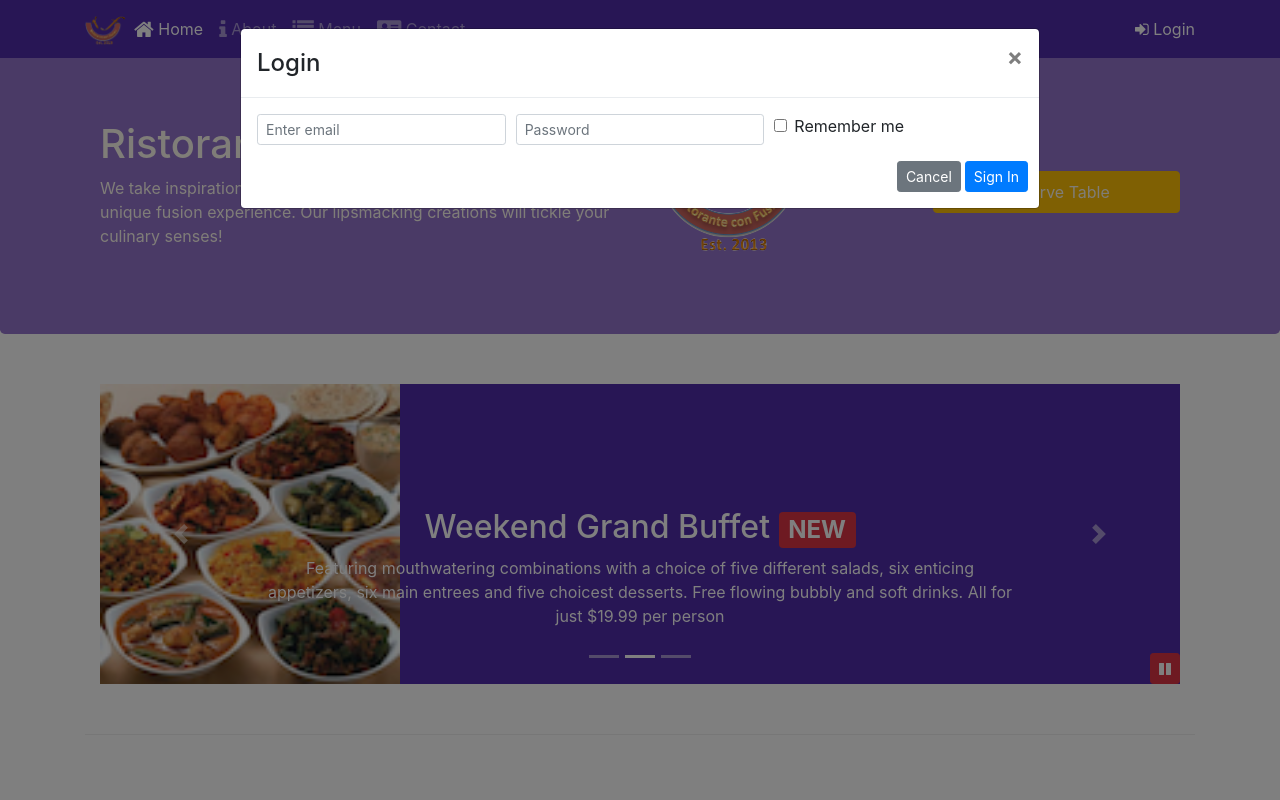
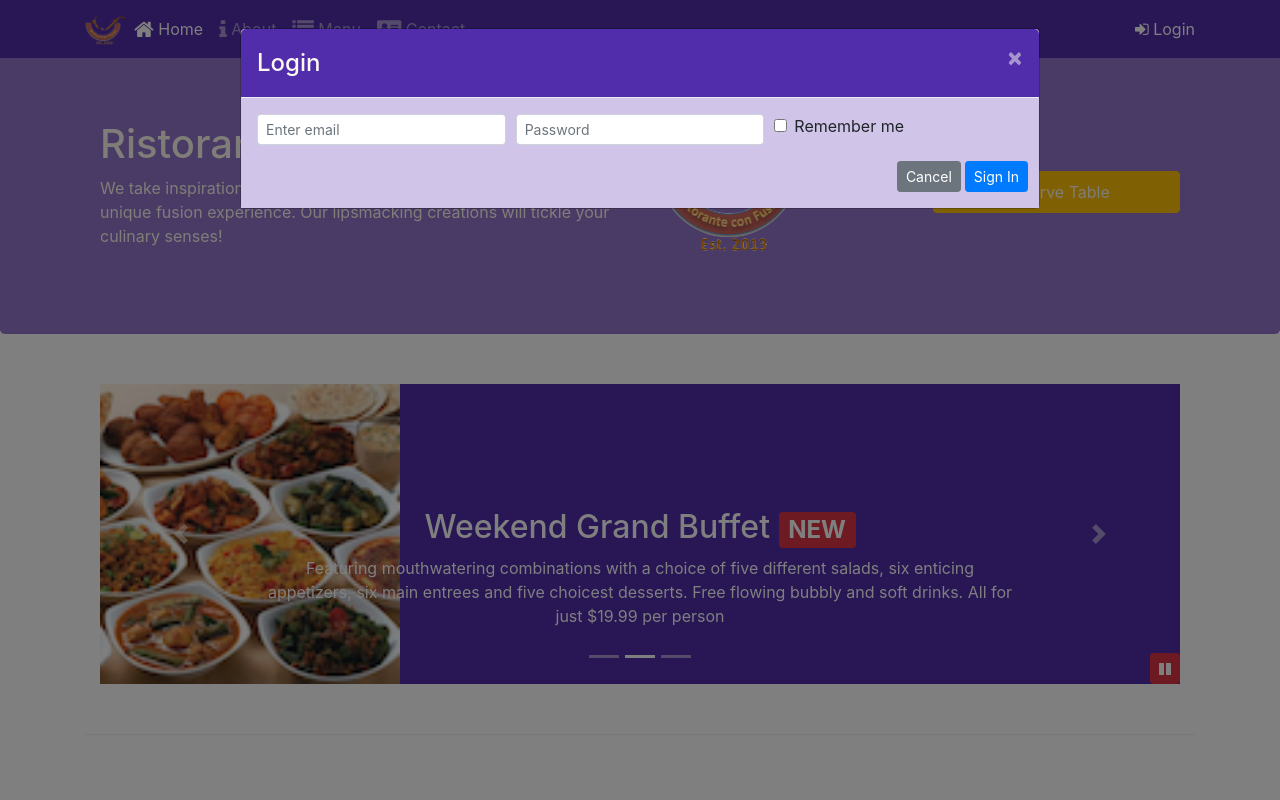
Before and after one commit to iamrumaan/bootstrap-tutorial, a website: page index.html in a window 1280 px wide. Both pictures are taken after a click on the link "Login". Shown: the top 800 px of the page. Drawn offline with nearby package versions, Linux system fonts and the light colour scheme.

Commit message:
Assignment 4

```diff
--- a/css/styles.less
+++ b/css/styles.less
@@ -74,3 +74,16 @@ body {
     position: absolute;
     bottom: 0px;
 }
+
+.modal-header {
+    background: @background-dark;
+    color: floralwhite;
+
+    .close {
+        color: floralwhite;
+    }
+}
+
+.modal-body {
+    background: @background-pale;
+}
--- a/css/styles.scss
+++ b/css/styles.scss
@@ -74,3 +74,16 @@ body {
     position: absolute;
     bottom: 0px;
 }
+
+.modal-header {
+    background: $background-dark;
+    color: floralwhite;
+
+    .close {
+        color: floralwhite;
+    }
+}
+
+.modal-body {
+    background: $background-pale;
+}
--- a/index.html
+++ b/index.html
@@ -30,7 +30,7 @@
                     <li class="nav-item"><a class="nav-link" href="./contactus.html"><span class="fa fa-address-card fa-lg"></span> Contact</a></li>
                 </ul>
                 <span class="navbar-text">
-                    <a data-toggle="modal" data-target="#loginmodal">
+                    <a id="LoginModalButton">
                         <span class="fa fa-sign-in"></span> Login
                     </a>
                 </span>
@@ -43,7 +43,7 @@
             <div class="modal-content">
                 <div class="modal-header">
                     <h4 class="modal-title">Reserve a Table</h4>
-                    <button type="button" class="close" data-dismiss="modal">
+                    <button id="reserveformmodaldismiss" type="button" class="close">
                         &times;
                     </button>
                 </div>
@@ -117,7 +117,7 @@
             <div class="modal-content">
                 <div class="modal-header">
                     <h4 class="modal-title">Login</h4>
-                    <button type="button" class="close" data-dismiss="modal">
+                    <button id="loginmodaldismiss" type="button" class="close">
                         &times;
                     </button>
                 </div>
@@ -162,8 +162,7 @@
                     <img src="img/logo.png" class="img-fluid">
                 </div>
                 <div class="col-3 col-sm align-self-center">
-                    <a role="button" class="btn btn-block nav-link btn-warning"
-                        data-toggle="modal" data-target="#reserveformmodal">Reserve Table
+                    <a id="ReserveModalButton" role="button" class="btn btn-block nav-link btn-warning">Reserve Table
                     </a>
                 </div>
             </div>
@@ -332,6 +331,18 @@
 
             });
         });
+        $('#LoginModalButton').click(function(){
+            $('#loginmodal').modal('show');
+        });
+        $('#ReserveModalButton').click(function(){
+            $('#reserveformmodal').modal('show');
+        });
+        $('#loginmodaldismiss').click(function(){
+            $('#loginmodal').modal('hide');
+        });
+        $('#reserveformmodaldismiss').click(function(){
+            $('#reserveformmodal').modal('hide');
+        });
     </script>
 </body>
 
```
Also changed, not shown: css/styles.css.
